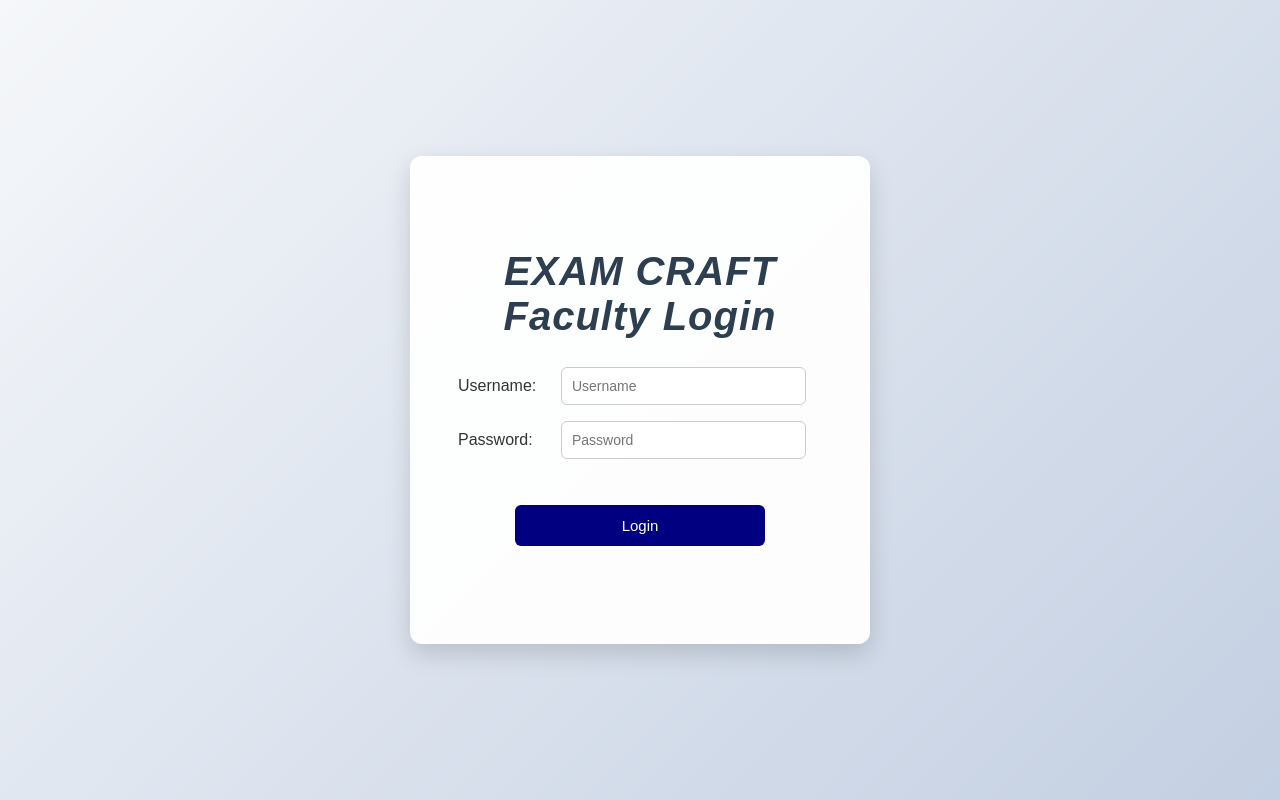
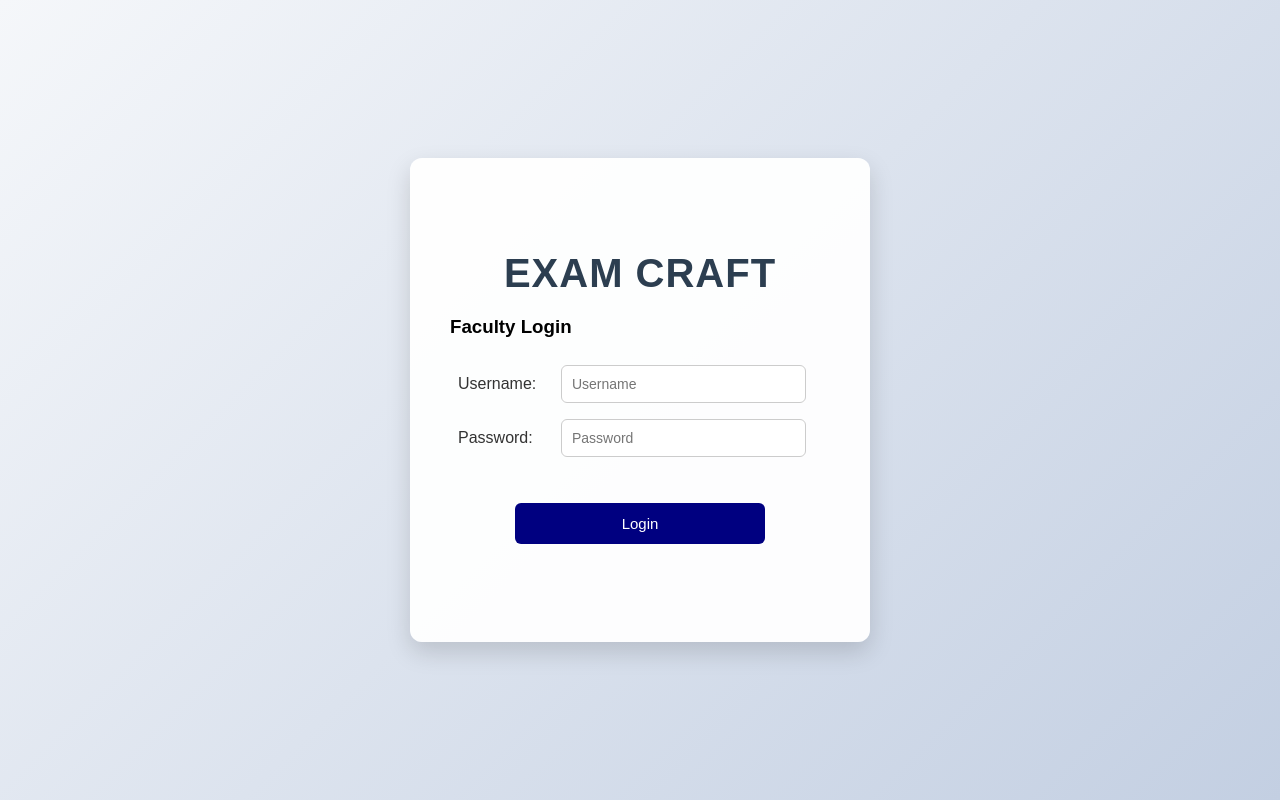
Before and after one commit to Anantha-Harini/Exam-Craft, a React (Vite) app in the folder teacher-react/: page / in a window 1280 px wide. Built offline with nearby package versions, Linux system fonts and the light colour scheme.

Commit message:
Update 4

```diff
--- a/teacher-react/src/components/Dashboard.jsx
+++ b/teacher-react/src/components/Dashboard.jsx
@@ -4,7 +4,7 @@ import "./dashboard.css";
 export function Dashboard() {
     const navigate = useNavigate();
     return (<div className="dashboard-page">
-        <h1><i>EXAM CRAFT - Faculty Portal</i></h1>
+        <h1>EXAM CRAFT - Faculty Portal</h1>
         <br></br>
 
         <div className="dashboard-cards">
--- a/teacher-react/src/components/Login.jsx
+++ b/teacher-react/src/components/Login.jsx
@@ -10,7 +10,8 @@ export function Login() {
     return (<>
         <div className="login-container">
             <div className="login-card">
-                <h2><i>EXAM CRAFT  Faculty Login</i></h2>
+                <h2>EXAM CRAFT</h2>
+                <h3>Faculty Login</h3>
                 <table>
                     <thead></thead>
                     <tbody>
```
